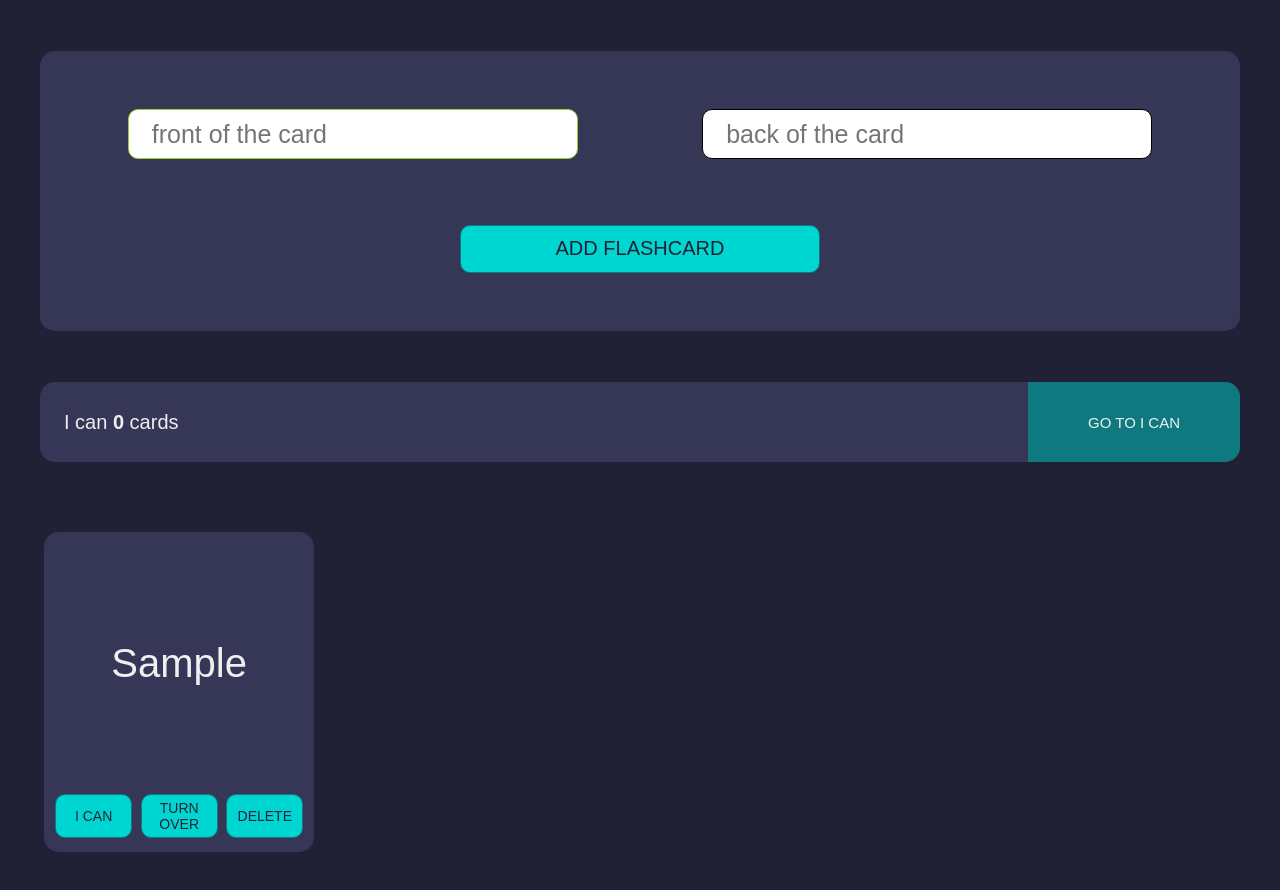
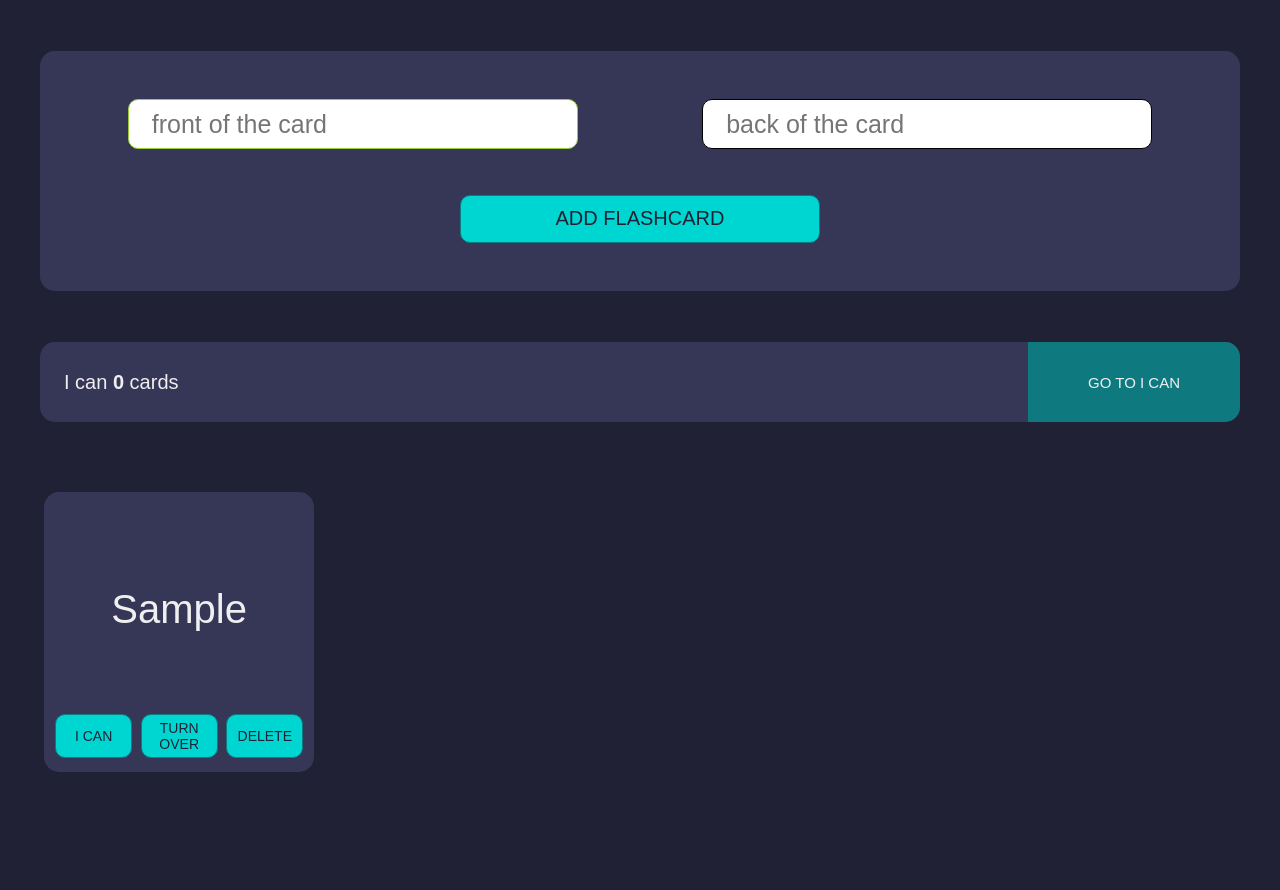
Before and after one commit to atrykp/flashcards-oop, a plain HTML site: page index.html in a window 1280 px wide. Both pictures are taken after typing "Sample", "Sample" into the empty fields and a click on the button "ADD FLASHCARD". Drawn offline with Linux system fonts and the light colour scheme; a web font is replaced by a local one.

Commit message:
change size of card in css style

```diff
--- a/css/style.css
+++ b/css/style.css
@@ -19,7 +19,7 @@ body {
 .addSection {
   margin-top: 4%;
   background-color: #363657;
-  height: 35vh;
+  height: 30vh;
   flex-basis: 95%;
   display: flex;
   flex-wrap: wrap;
@@ -88,7 +88,7 @@ body {
   flex-wrap: wrap;
   flex-basis: 100%;
   justify-content: space-around;
-  min-height: 60vh;
+
   margin-top: 4%;
   padding-bottom: 10%;
   max-width: 1400px;
@@ -100,13 +100,10 @@ body {
   background-color: #363657;
   flex-basis: 90%;
   max-width: 350px;
-
-  min-height: 40vh;
-
+  min-height: 30vh;
   font-size: 3rem;
   display: flex;
   flex-direction: column;
-  flex-wrap: wrap;
 
   margin-top: 4%;
   border-radius: 15px;
@@ -144,6 +141,9 @@ body {
   display: none;
 }
 @media (min-width: 600px) {
+  /* .card {
+    min-height: 40vh;
+  } */
   .addSection input {
     padding: 1% 2%;
   }
@@ -159,6 +159,7 @@ body {
     justify-content: flex-start;
   }
   .card {
+    padding-top: 1%;
     flex-basis: 45%;
     margin: 2%;
   }
@@ -173,12 +174,14 @@ body {
     padding-left: 2%;
   }
   .card {
+    min-height: 35vh;
     flex-basis: 40%;
     margin: 1.5%;
   }
 }
 @media (min-width: 1000px) {
   .card {
+    min-width: 20vh;
     flex-basis: 30%;
   }
 }
```
